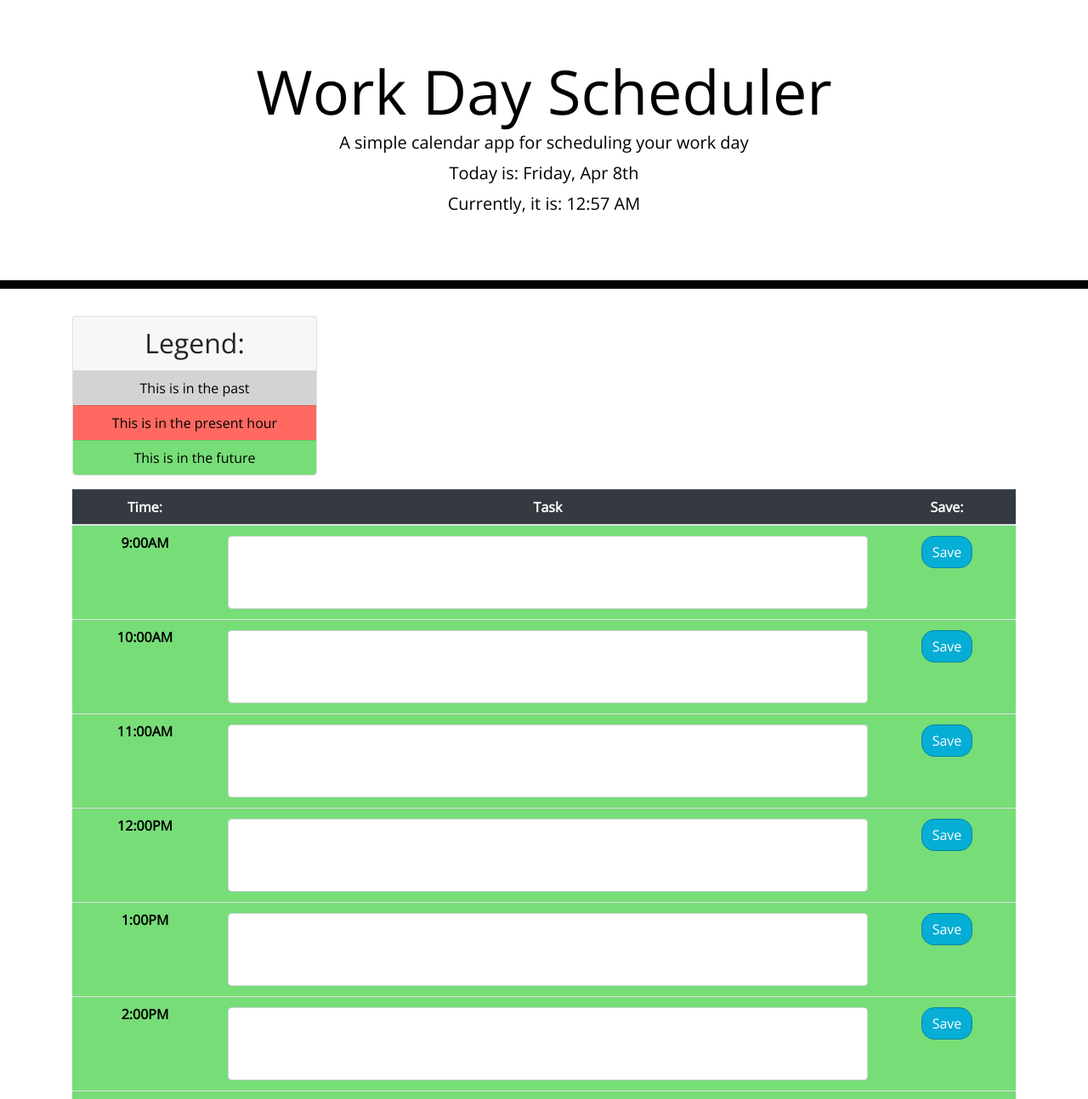
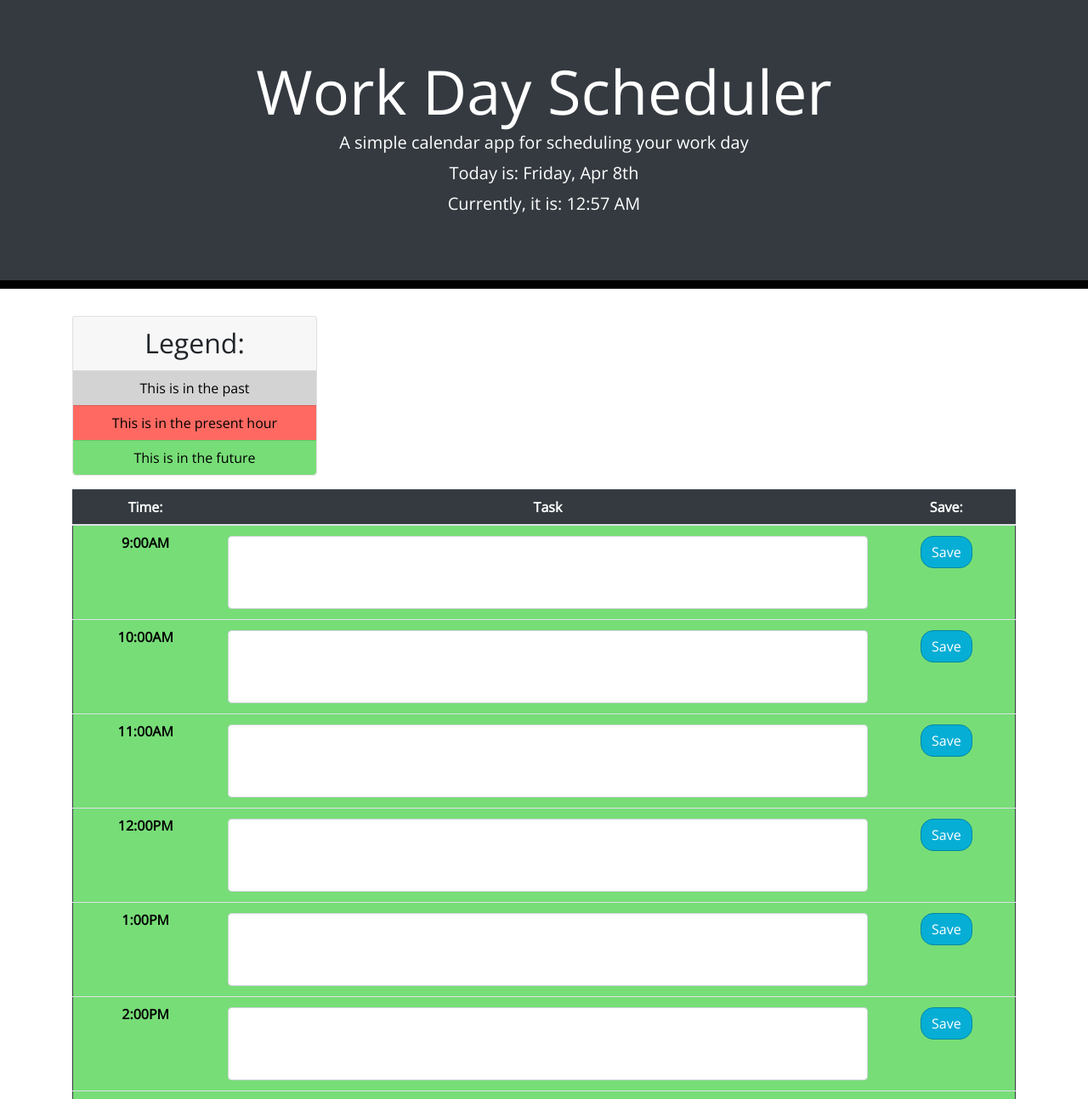
Before and after one commit to Sfzmango/Daily-Schedule-Planner, a plain HTML site: page index.html in a window 1280 px wide. Shown: the top 1294 px of the page at 85% size. Drawn offline with nearby package versions, Linux system fonts and the light colour scheme.

Commit message:
change color of jumbotron and add table border

```diff
--- a/index.html
+++ b/index.html
@@ -14,7 +14,7 @@
 </head>
 
 <body>
-  <header class="jumbotron">
+  <header class="jumbotron bg-dark text-white ">
     <h1 class="display-3">Work Day Scheduler</h1>
     <p class="lead">A simple calendar app for scheduling your work day</p>
     <!-- used moment.js to show current day -->
@@ -36,8 +36,8 @@
 
     <br>
     <!-- Timeblocks go here -->
-    <table class="table text-center">
-      <thead class="table-dark">
+    <table class="table text-center border border-dark">
+      <thead class=" table-dark">
         <tr>
           <th scope="col">Time:</th>
           <th scope="col" class="custom-width-lg">Task</th>
```
